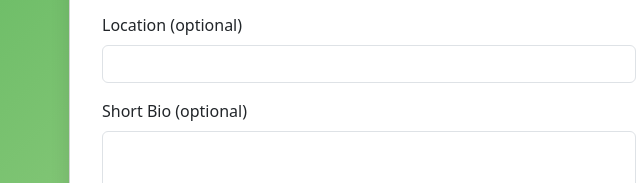
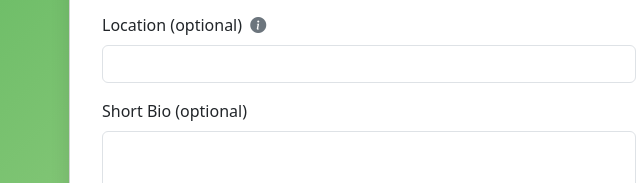
Before and after one commit to bladebob2000/traderoots, a plain HTML site: page profile-setup.html in a window 1280 px wide. Shown: the part 286-469 px from the top of the page, 271-911 px from the left. Drawn offline with nearby package versions, Linux system fonts and the light colour scheme; no server answers.

Commit message:
added location tooltip

```diff
--- a/profile-setup.html
+++ b/profile-setup.html
@@ -96,9 +96,17 @@
           <input type="text" class="form-control" id="lastName" required />
         </div>
         <div class="mb-3">
-          <label for="location" class="form-label">Location (optional)</label>
+          <label for="location" class="form-label">
+            Location (optional)
+            <i class="bi bi-info-circle-fill text-secondary ms-1"
+               data-bs-toggle="tooltip"
+               data-bs-placement="right"
+               title="Don’t worry—your location is never shared with others. It’s only used to help connect you with nearby users and ensure your time zone is accurate for smoother scheduling.">
+            </i>
+          </label>
           <input type="text" class="form-control" id="location" />
         </div>
+
         <div class="mb-3">
           <label for="bio" class="form-label">Short Bio (optional)</label>
           <textarea class="form-control" id="bio" rows="2"></textarea>
@@ -226,6 +234,16 @@
         document.getElementById('footer').innerHTML = html;
       });
   </script>
+  <script>
+    // Initialize all Bootstrap tooltips
+    document.addEventListener("DOMContentLoaded", function () {
+      const tooltipTriggerList = [].slice.call(document.querySelectorAll('[data-bs-toggle="tooltip"]'));
+      tooltipTriggerList.forEach(function (tooltipTriggerEl) {
+        new bootstrap.Tooltip(tooltipTriggerEl);
+      });
+    });
+  </script>
+
 </body>
 
 </html>
```
